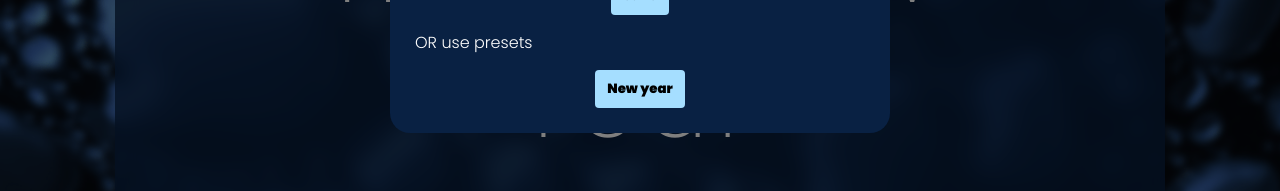
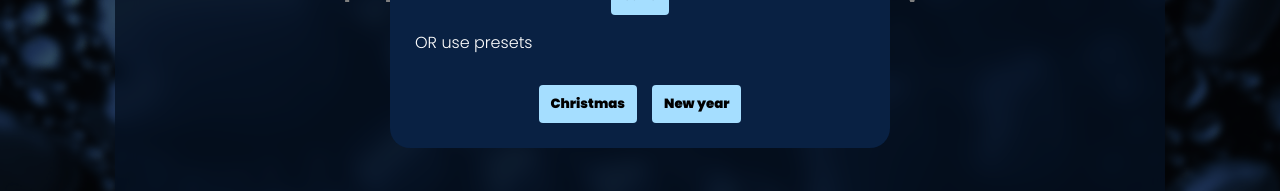
Before and after one commit to Gavrushuk/vue3-countdown, a Vue app: page / in a window 1280 px wide. Both pictures are taken after a click on the button 1229 px from the left and 49 px from the top of the page. Shown: the part 249-440 px from the top of the page. Built offline with nearby package versions, Linux system fonts and the light colour scheme.

Commit message:
timer fixes

```diff
--- a/src/components/SettingForm.vue
+++ b/src/components/SettingForm.vue
@@ -44,11 +44,33 @@ const onSave = () => {
   });
 };
 
-const onPreset = () => {
-  emit('onSave', {
-    title: 'Happy New Year',
-    date: 'Januar 1, 2023 00:00:00'
-  });
+const onPreset = (type: string) => {
+  const currentMinutes = new Date().getMinutes();
+  const currentHour = new Date().getHours();
+  const currentDay = new Date().getDate();
+  const currentMonth = new Date().getMonth() + 1;
+  const currentYear = new Date().getFullYear();
+
+  switch (type) {
+    case 'christmas':
+      let year = currentYear;
+
+      if (+currentMinutes >= 0 && +currentHour >= 0 && +currentDay >= 25 && +currentMonth >= 12) {
+        year = +currentYear + 1;
+      }
+
+      emit('onSave', {
+        title: 'Merry Christmas',
+        date: `December 25, ${year} 00:00:00`
+      });
+      break;
+    case 'new year':
+      emit('onSave', {
+        title: 'Happy New Year',
+        date: `Januar 1, ${+currentYear + 1} 00:00:00`
+      });
+      break;
+  }
 };
 </script>
 
@@ -70,7 +92,10 @@ const onPreset = () => {
 
     <div>OR use presets</div>
 
-    <button @click="onPreset" class="save-btn">New year</button>
+    <div class="presets">
+      <button @click="onPreset('christmas')" class="save-btn">Christmas</button>
+      <button @click="onPreset('new year')" class="save-btn">New year</button>
+    </div>
   </div>
 </template>
 
@@ -123,6 +148,16 @@ const onPreset = () => {
     cursor: pointer;
   }
 
+  .presets {
+    display: flex;
+    justify-content: center;
+    gap: 15px;
+    margin-top: 15px;
+    .save-btn {
+      margin: 0;
+    }
+  }
+
   &:deep(.dp__input) {
     background-color: #080F1A;
     border-color: #080F1A;
--- a/src/components/TheModal.vue
+++ b/src/components/TheModal.vue
@@ -44,7 +44,7 @@ const onClose = () => {
   }
   .modal-content {
     position: relative;
-    background: rgba(9, 33, 67, 1);
+    background: #092143;
     border-radius: 20px;
     margin: auto;
     max-width: 500px;
--- a/src/components/TimerCard.vue
+++ b/src/components/TimerCard.vue
@@ -1,7 +1,7 @@
 <script lang="ts" setup>
-import { onMounted, ref, toRefs, watch } from 'vue';
+import { ref, toRefs, watch } from 'vue';
 import TimerContent from './TimerContent.vue';
-import HappyNewYear from "@/assets/happy-new-year.mp3";
+import TimerEnd from "@/assets/timer-end.mp3";
 
 const props = defineProps<{
   title: string,
@@ -10,7 +10,7 @@ const props = defineProps<{
 
 const { date } = toRefs(props);
 
-const audio = new Audio(HappyNewYear);
+const audio = new Audio(TimerEnd);
 audio.volume = 0.5;
 const isTimeFinish = ref(false);
 
@@ -52,8 +52,11 @@ function updateTimer() {
 }
 
 function startTimer() {
+  if ((props.date.getTime() - (new Date()).getTime()) <= 0) return;
+
   timerInterval = window.setInterval(() => {
     updateTimer();
+
     if ((props.date.getTime() - (new Date()).getTime()) <= 0) {
       isTimeFinish.value = true;
       resetTimer();
@@ -61,7 +64,13 @@ function startTimer() {
       setTimeout(() => {
         audio.pause();
         isTimeFinish.value = false;
-      }, 58000);
+      }, 30000);
+      return;
+    }
+
+    if (isTimeFinish.value) {
+      audio.pause();
+      isTimeFinish.value = false;
     }
   }, 1000);
 }
@@ -69,12 +78,7 @@ function startTimer() {
 watch(date, () => {
   resetTimer();
   startTimer();
-});
-
-onMounted(() => {
-  resetTimer();
-  startTimer();
-});
+}, { immediate: true });
 </script>
 
 <template>
@@ -104,7 +108,7 @@ onMounted(() => {
   max-width: 1050px;
   padding: 50px 86px;
   &.finish {
-    animation: light-show 5s, shake 1s;
+    animation: light-show 1s, shake 1s;
     animation-iteration-count: infinite;
   }
   .timer-title {
@@ -154,15 +158,7 @@ onMounted(() => {
 
 @keyframes light-show {
   0% { box-shadow: 0px 0px 0px 0px transparent; }
-  10% { box-shadow: 0px 0px 500px 100px #0ca90c; }
-  20% { box-shadow: 0px 0px 0px 0px transparent; }
-  30% { box-shadow: 0px 0px 500px 100px #ce0d0d; }
-  40% { box-shadow: 0px 0px 0px 0px transparent; }
-  50% { box-shadow: 0px 0px 500px 100px #ffd700; }
-  60% { box-shadow: 0px 0px 0px 0px transparent; }
-  70% { box-shadow: 0px 0px 500px 100px #3225de; }
-  80% { box-shadow: 0px 0px 0px 0px transparent; }
-  90% { box-shadow: 0px 0px 500px 100px #8314b9; }
+  50% { box-shadow: 0px 0px 500px 100px #A5DEFF; }
   100% { box-shadow: 0px 0px 0px 0px transparent; }
 }
 </style>
--- a/src/components/TimerWrapper.vue
+++ b/src/components/TimerWrapper.vue
@@ -6,7 +6,7 @@ import { onMounted, ref } from 'vue';
 
 const isOpenedSettingModal = ref(false);
 const title = ref('Happy New Year');
-const date = ref(new Date('Januar 1, 2023 00:00:00'));
+const date = ref(new Date(`Januar 1, ${+(new Date().getFullYear()) + 1} 00:00:00`));
 
 onMounted(() => {
   syncSetting();
@@ -19,9 +19,7 @@ const syncSetting = () => {
       date.value = new Date(JSON.parse(localStorage.setting).date);
     }
   } catch (error) {
-    console.error(error);
-    title.value = 'Happy New Year';
-    date.value = new Date('Januar 1, 2023 00:00:00');
+    console.log(error);
   }
 }
 
```
Also changed, not shown: 2 other files (tests, documents, lock files or other folders).
